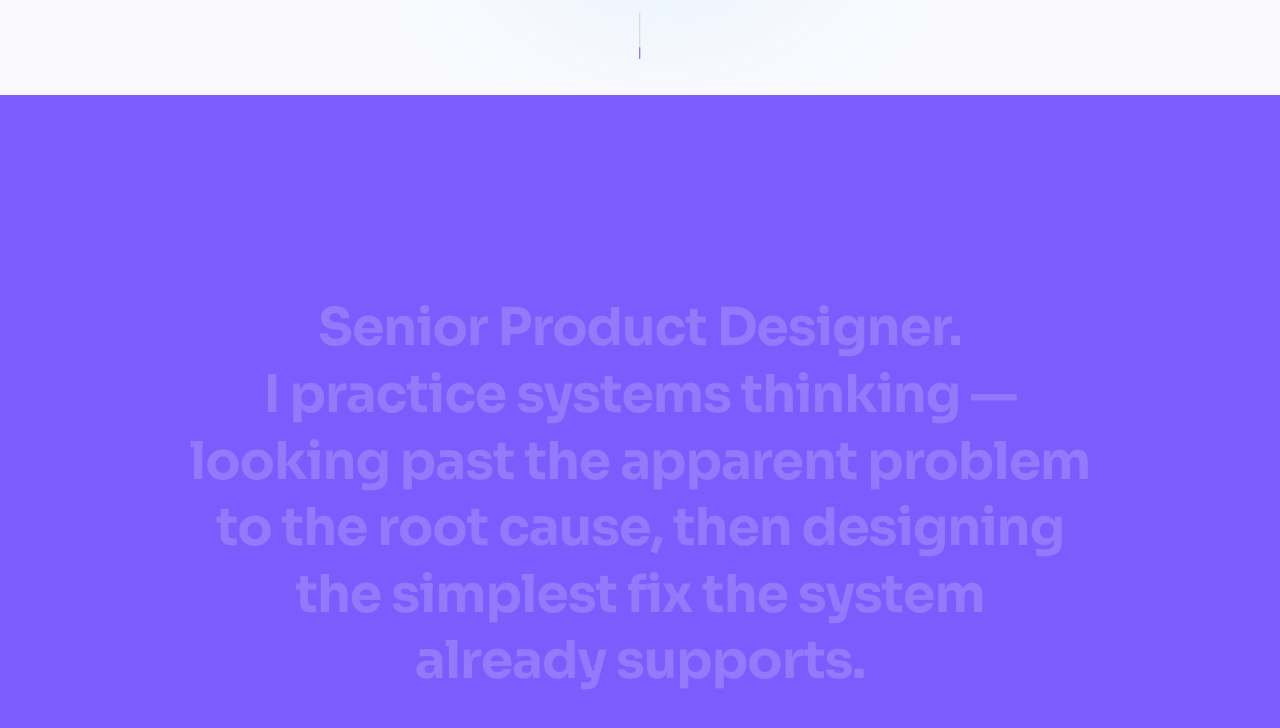
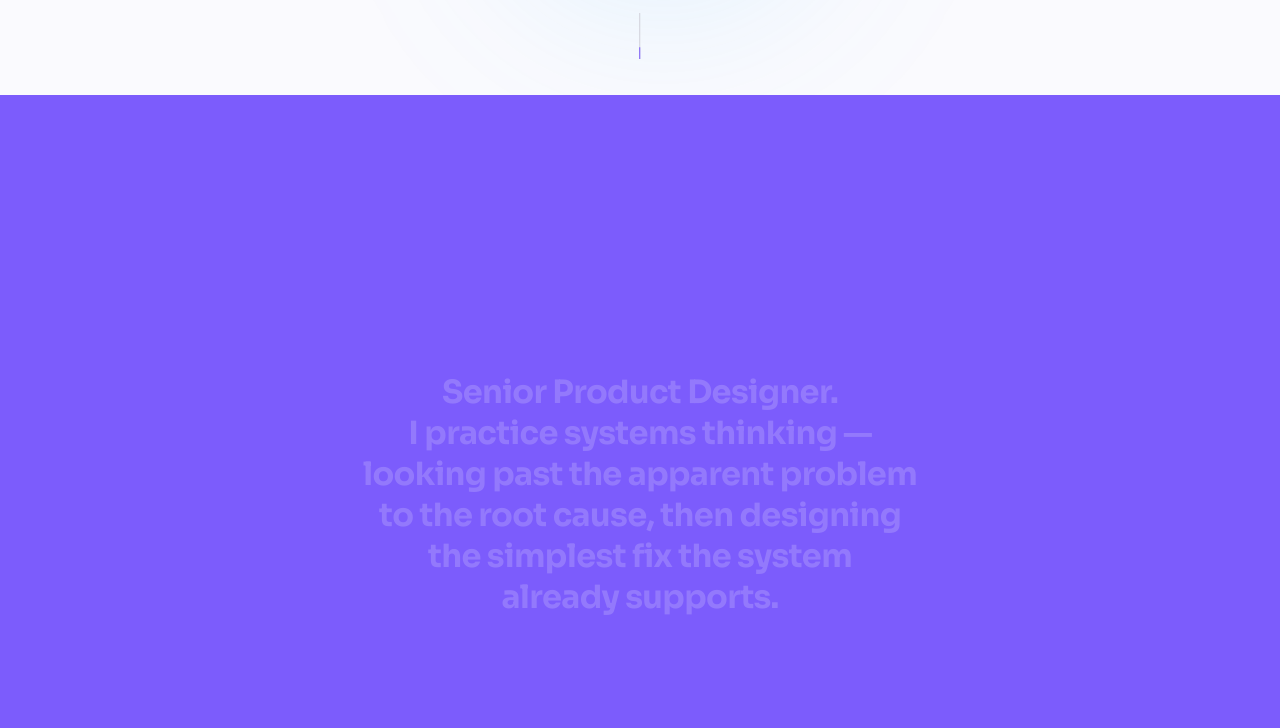
Before and after one commit to ykshettydesign/YKShetty-portfolio, a React (Vite) app: page / in a window 1280 px wide. Shown: the part 762-1490 px from the top of the page. Built offline with nearby package versions, Linux system fonts and the light colour scheme.

Commit message:
Update global.css

```diff
--- a/src/styles/global.css
+++ b/src/styles/global.css
@@ -844,7 +844,7 @@ img { max-width: 100%; }
   max-width: min(1000px, 92vw);
   font-family: var(--font-display);
   font-weight: 700;
-  font-size: clamp(26px, 4.6vw, 52px);
+  font-size: clamp(21px, 2.9vw, 32px);
   line-height: 1.16;
   letter-spacing: -0.02em;
 }
```
